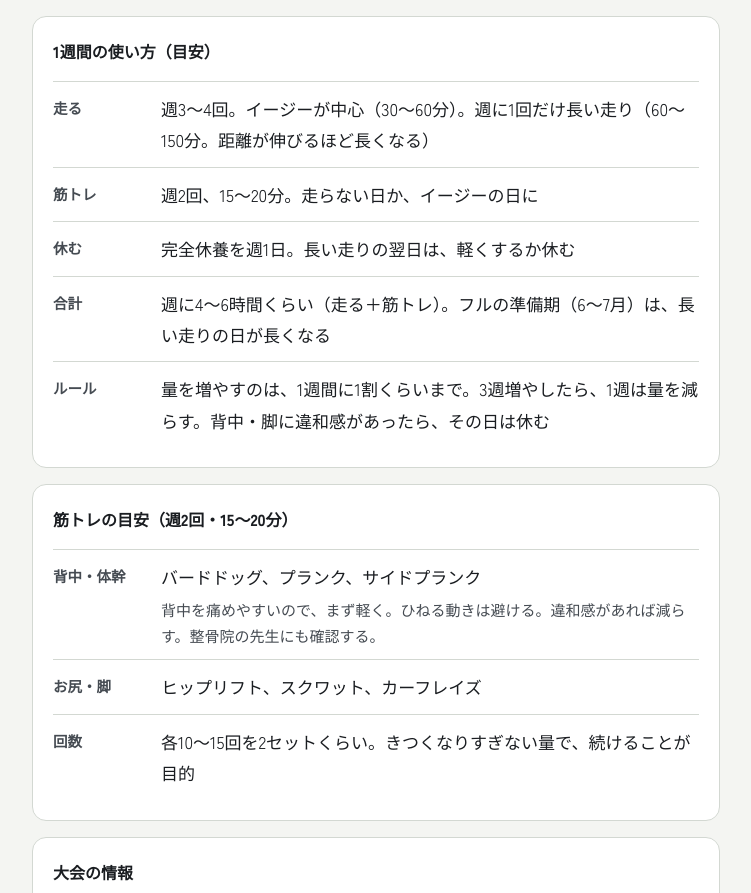
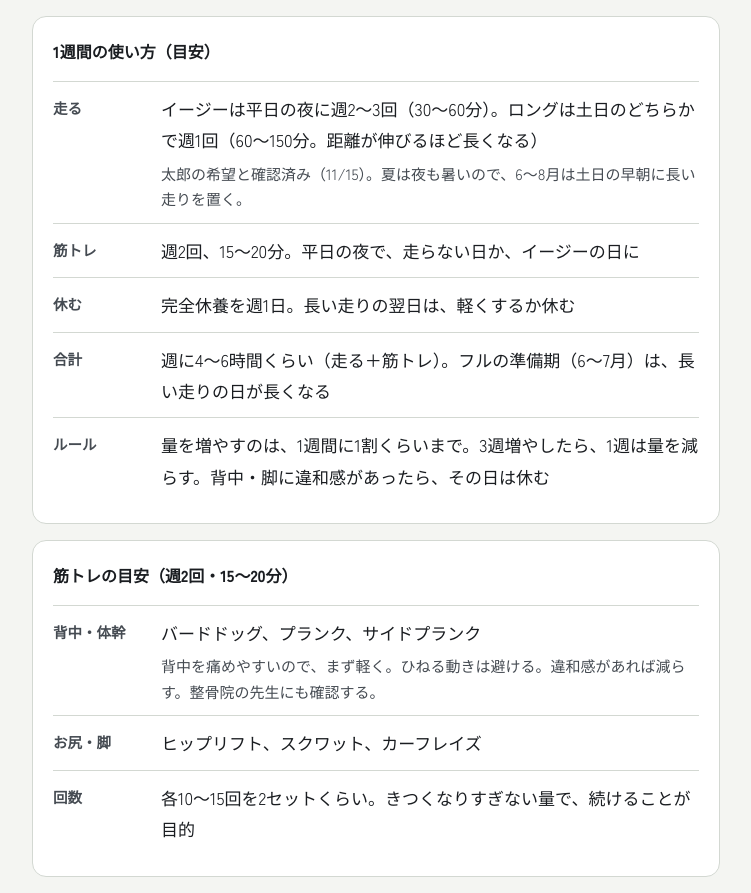
Before and after one commit to yoshifuminakamura-sketch/taro-hub, a plain HTML site: page run.html in a window 1280 px wide. Shown: the part 2197-3090 px from the top of the page, without its empty margins (264-1015 px from the left). Drawn offline with Linux system fonts and the light colour scheme.

Commit message:
run: weekly pattern - easy runs weekday evenings, long runs on weekends
Co-Authored-By: Claude Sonnet 5.5 <noreply@anthropic.com>
Claude-Session: https://claude.ai/code/session_01TF4yCyihJrvNpTLHZGNC5X

```diff
--- a/run.html
+++ b/run.html
@@ -145,8 +145,8 @@
 
   <div class="block">
     <h4>1週間の使い方（目安）</h4>
-    <div class="row"><span class="k">走る</span><span class="v">週3〜4回。イージーが中心（30〜60分）。週に1回だけ長い走り（60〜150分。距離が伸びるほど長くなる）</span></div>
-    <div class="row"><span class="k">筋トレ</span><span class="v">週2回、15〜20分。走らない日か、イージーの日に</span></div>
+    <div class="row"><span class="k">走る</span><span class="v">イージーは平日の夜に週2〜3回（30〜60分）。ロングは土日のどちらかで週1回（60〜150分。距離が伸びるほど長くなる）<span class="sub">太郎の希望と確認済み（11/15）。夏は夜も暑いので、6〜8月は土日の早朝に長い走りを置く。</span></span></div>
+    <div class="row"><span class="k">筋トレ</span><span class="v">週2回、15〜20分。平日の夜で、走らない日か、イージーの日に</span></div>
     <div class="row"><span class="k">休む</span><span class="v">完全休養を週1日。長い走りの翌日は、軽くするか休む</span></div>
     <div class="row"><span class="k">合計</span><span class="v">週に4〜6時間くらい（走る＋筋トレ）。フルの準備期（6〜7月）は、長い走りの日が長くなる</span></div>
     <div class="row"><span class="k">ルール</span><span class="v">量を増やすのは、1週間に1割くらいまで。3週増やしたら、1週は量を減らす。背中・脚に違和感があったら、その日は休む</span></div>
```
